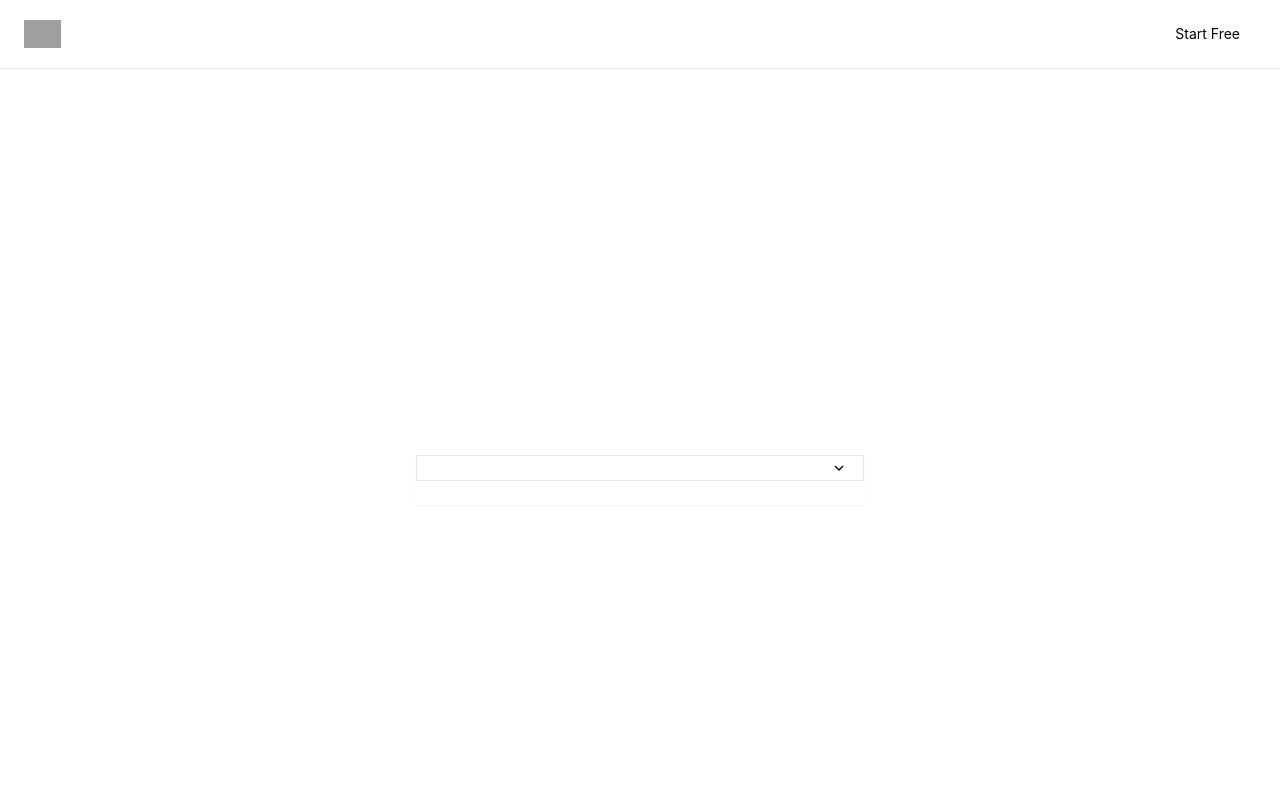
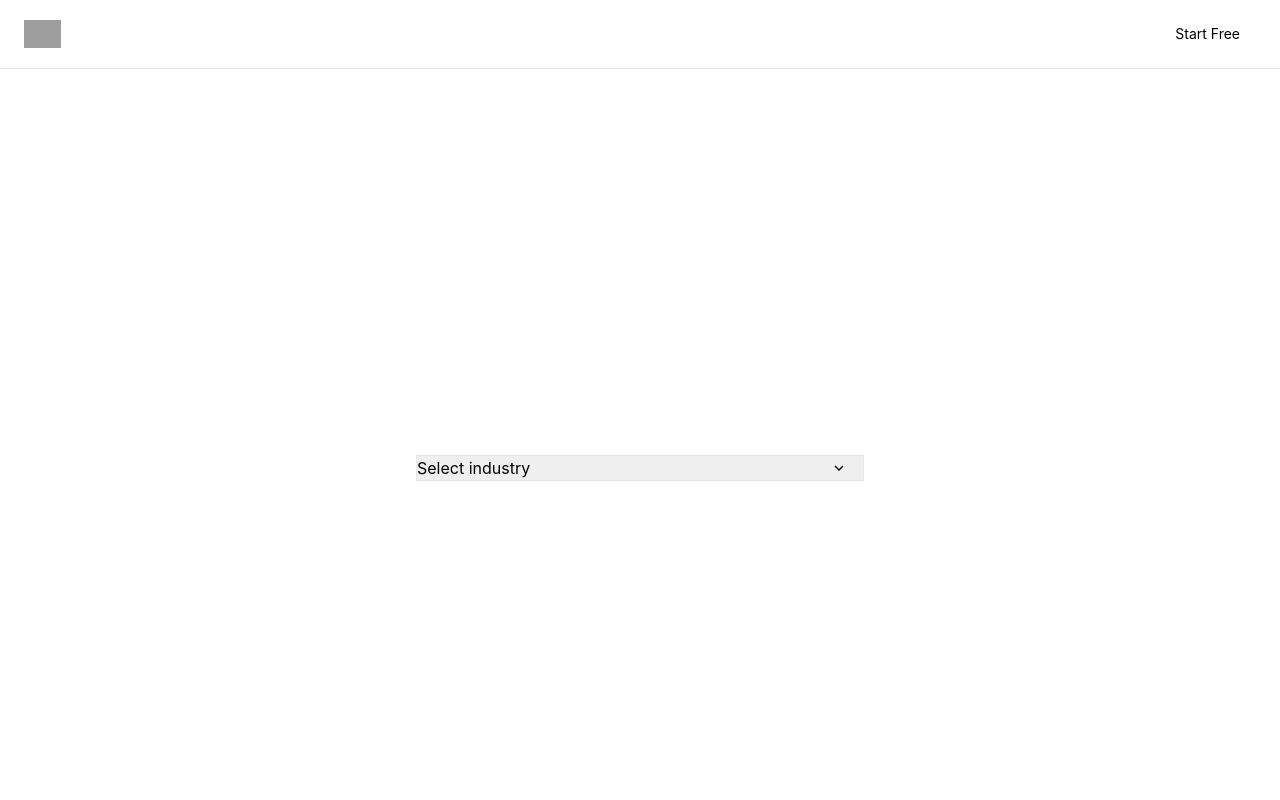
Before and after one commit to Fairform/Fairform, a Next.js app: page / in a window 1280 px wide. Shown: the top 800 px of the page. Built offline with nearby package versions, Linux system fonts and the light colour scheme; grey boxes are pictures that could not be loaded.

Commit message:
feat(generator): add dynamic PolicyGenerator component with industry dropdown and PDF logic

```diff
--- a/app/components/PolicyGenerator.tsx
+++ b/app/components/PolicyGenerator.tsx
@@ -1,51 +1,50 @@
-'use client';
-
-import { useState } from 'react';
+/* app/components/PolicyGenerator.tsx */
+'use client'
+import { useState } from 'react'
 
 export default function PolicyGenerator() {
-  const [isGenerating, setIsGenerating] = useState(false);
+  const [industry, setIndustry] = useState('')
+  const [loading, setLoading] = useState(false)
 
-  const handleGenerate = async (e: React.FormEvent) => {
-    e.preventDefault();
-    setIsGenerating(true);
-
-    try {
-      const response = await fetch('/api/generate', {
+  const generate = async (e: React.FormEvent) => {
+    e.preventDefault()
+    if (!industry) return
+    setLoading(true)
+    const res = await fetch('/api/generate', {
       method: 'POST',
       headers: { 'Content-Type': 'application/json' },
-        body: JSON.stringify({ industry: 'construction' })
-      });
-
-      const blob = await response.blob();
-      const url = window.URL.createObjectURL(blob);
-      const a = document.createElement('a');
-      a.href = url;
-      a.download = 'fairform-policy.pdf';
-      a.click();
-    } finally {
-      setIsGenerating(false);
+      body: JSON.stringify({ industry })
+    })
+    const blob = await res.blob()
+    const url = window.URL.createObjectURL(blob)
+    const a = document.createElement('a')
+    a.href = url
+    a.download = `fairform-${industry}.pdf`
+    a.click()
+    setLoading(false)
   }
-  };
 
   return (
-    <div className="w-full max-w-md bg-gray-50 rounded-2xl p-8 shadow-sm">
-      <form onSubmit={handleGenerate} className="space-y-4">
-        <select className="w-full p-3 rounded-lg border border-gray-200 bg-white">
-          <option value="">Select your industry</option>
+    <form onSubmit={generate} className="space-y-4">
+      <select
+        value={industry}
+        onChange={e => setIndustry(e.target.value)}
+        className="w-full p-3 rounded-lg border border-neutral-300 text-black"
+      >
+        <option value="">Select industry</option>
         <option value="construction">Construction</option>
-          <option value="trades">Electrical & Plumbing</option>
+        <option value="trades">Trades</option>
         <option value="retail">Retail</option>
-          <option value="health">Healthcare</option>
+        <option value="health">Health</option>
       </select>
 
       <button
         type="submit"
-          className="w-full bg-black hover:bg-gray-800 text-white py-3 px-6 rounded-lg transition disabled:opacity-50"
-          disabled={isGenerating}
+        disabled={loading || !industry}
+        className="w-full py-3 rounded-lg bg-black text-white hover:bg-neutral-800 transition disabled:opacity-50"
       >
-          {isGenerating ? 'Generating...' : 'Generate National Policy'}
+        {loading ? 'Generating…' : 'Generate PDF'}
       </button>
     </form>
-    </div>
-  );
+  )
 }
```
Lines whose indentation alone changed are shown as unchanged.
